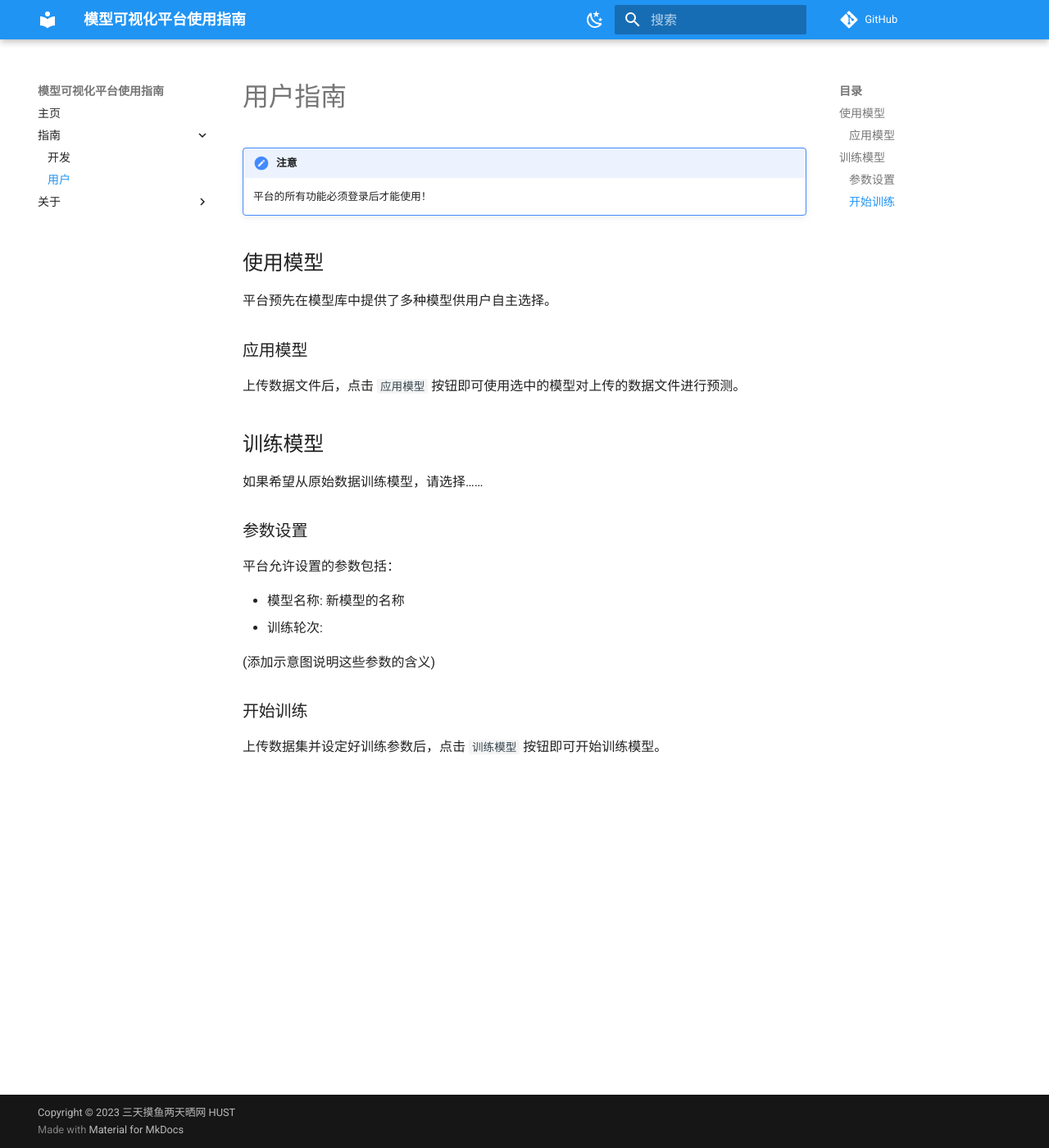
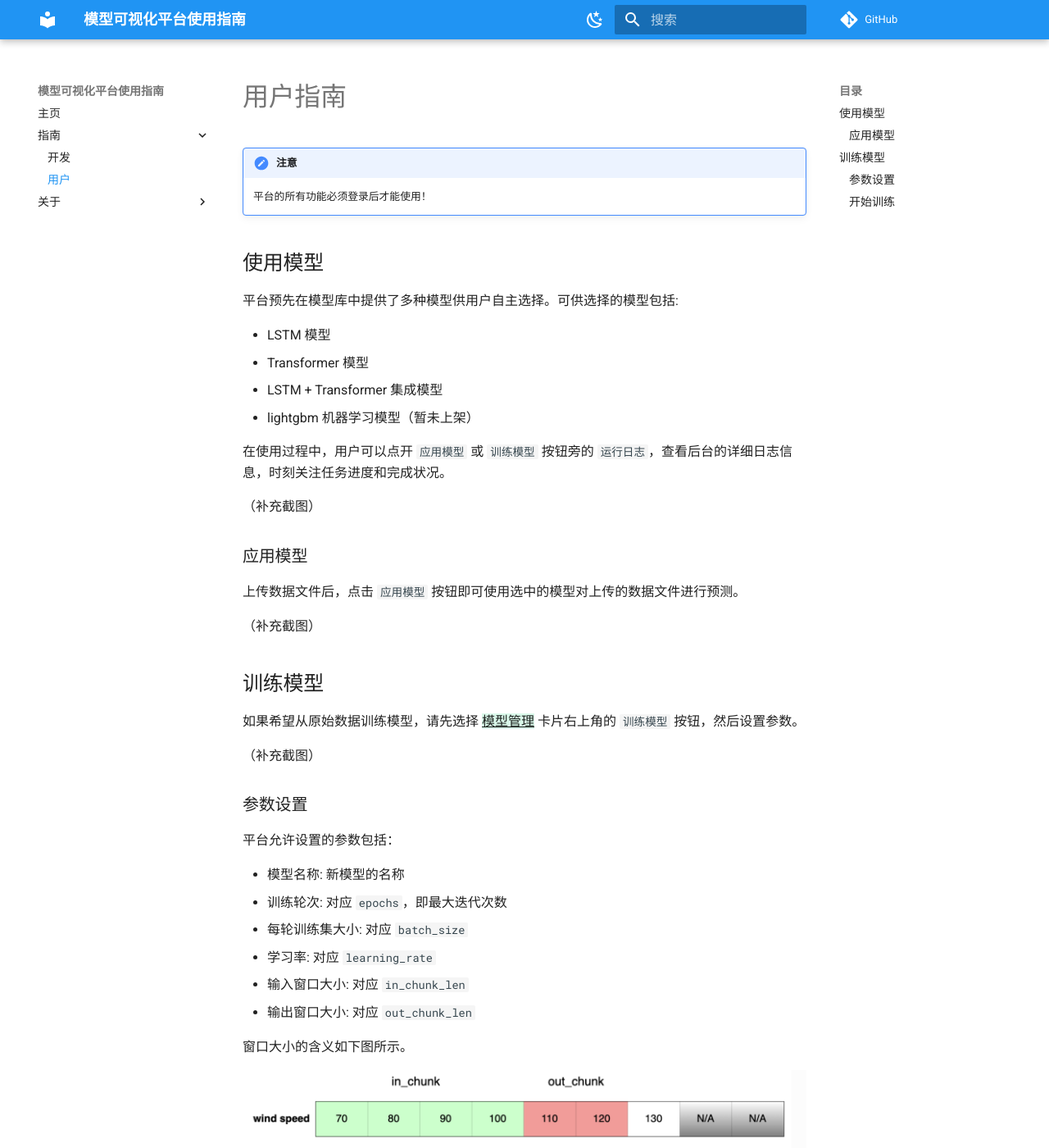
Before and after one commit to genshin-impart/demo-doc, an MkDocs documentation site: the page built from docs/user/guide.md, in a window 1280 px wide and 1400 px high. Shown: the whole window at 82% size. Built offline with MkDocs 1.6.1 and Material for MkDocs 9.7.7, drawn with Linux system fonts in a browser that asks for light colours; some of the changed text lies outside the part shown.

Commit message:
doc: 补充训练和应用模型的流程

```diff
--- a/docs/user/guide.md
+++ b/docs/user/guide.md
@@ -6,24 +6,49 @@
 
 ## 使用模型
 
-平台预先在模型库中提供了多种模型供用户自主选择。
+平台预先在模型库中提供了多种模型供用户自主选择。可供选择的模型包括:
+
+- LSTM 模型
+- Transformer 模型
+- LSTM + Transformer 集成模型
+- lightgbm 机器学习模型（暂未上架）
+
+在使用过程中，用户可以点开 `应用模型` 或 `训练模型` 按钮旁的 `运行日志`，查看后台的详细日志信息，时刻关注任务进度和完成状况。
+
+（补充截图）
 
 ### 应用模型
 
 上传数据文件后，点击 `应用模型` 按钮即可使用选中的模型对上传的数据文件进行预测。
 
+（补充截图）
+
 ## 训练模型
 
-如果希望从原始数据训练模型，请选择……
+如果希望从原始数据训练模型，请先选择 {++模型管理++} 卡片右上角的 `训练模型` 按钮，然后设置参数。
+
+（补充截图）
 
 ### 参数设置
 
 平台允许设置的参数包括：
 
 - 模型名称: 新模型的名称
-- 训练轮次:
+- 训练轮次: 对应 `epochs`，即最大迭代次数
+- 每轮训练集大小: 对应 `batch_size`
+- 学习率: 对应 `learning_rate`
+- 输入窗口大小: 对应 `in_chunk_len`
+- 输出窗口大小: 对应 `out_chunk_len`
 
-(添加示意图说明这些参数的含义)
+窗口大小的含义如下图所示。
+
+![窗口大小含义](../images/guide/chunk_len_desc.png)
+
+软件使用 PaddleTS 自动划分数据集，用户无需手动构建，只需要上传数据文件即可。
+
+!!! tip
+
+    不建议将**输入窗口**设置得太小，这样模型无法学习到足够的特征，预测效果可能不理想。
 
 ### 开始训练
 
```
Also changed, not shown: docs/images/guide/chunk_len_desc.png (added).
